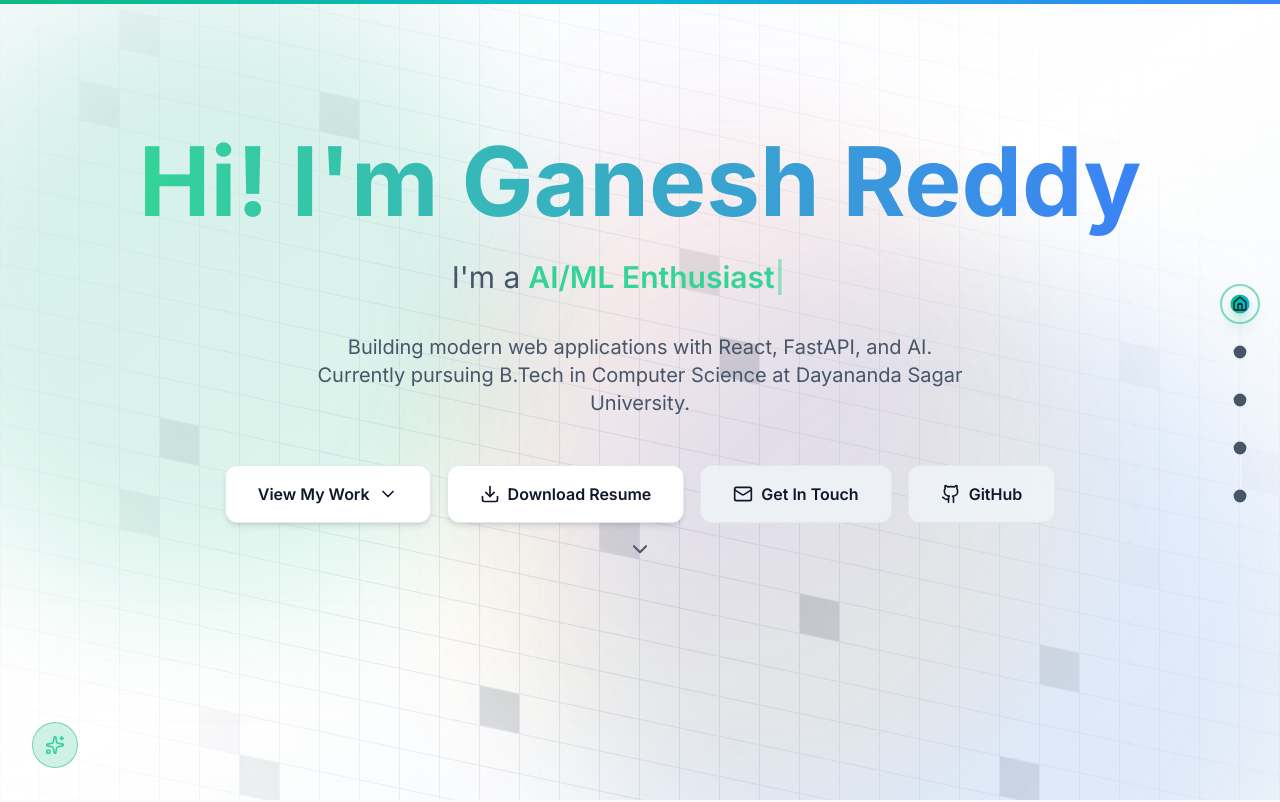
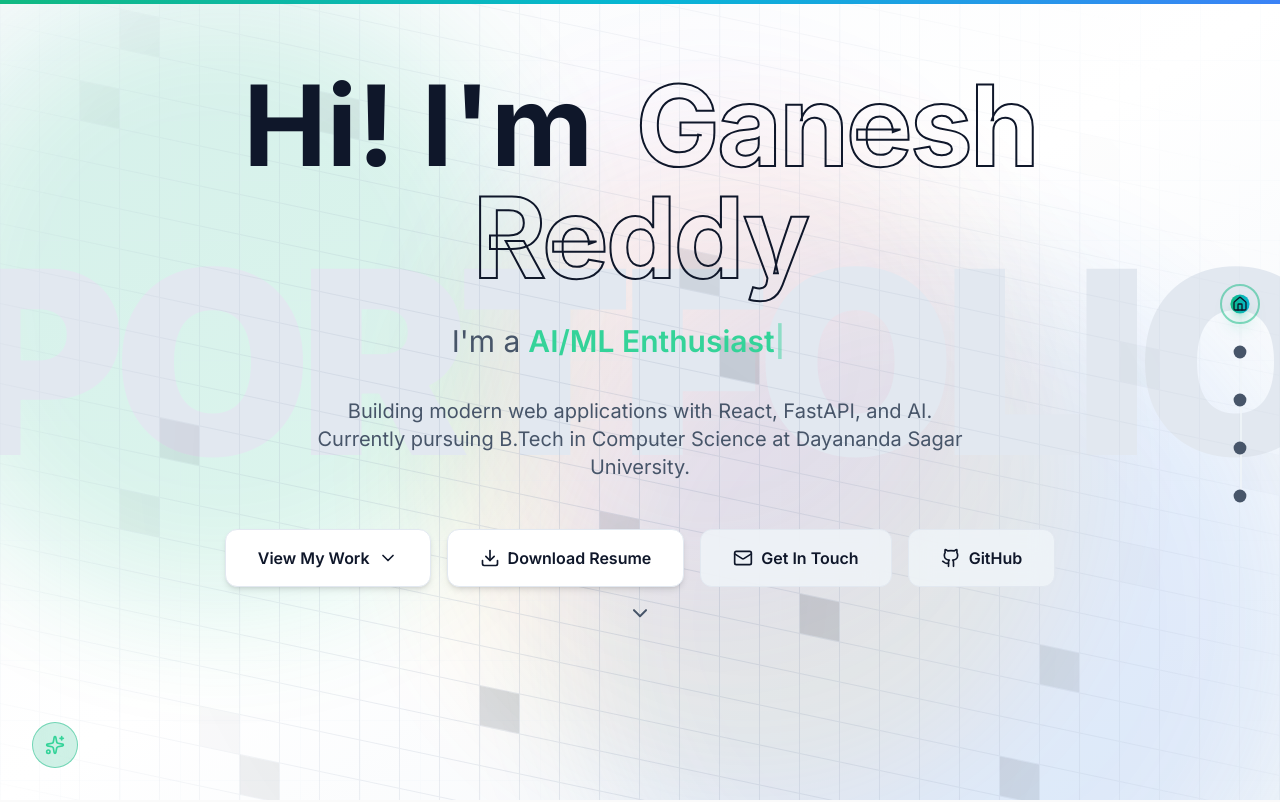
Before and after one commit to Ganesh-reddy005/portfolio, a Next.js app: page / in a window 1280 px wide. Shown: the top 802 px of the page. Built offline with nearby package versions, Linux system fonts and the light colour scheme.

Commit message:
Updated hero section

```diff
--- a/src/components/Hero.tsx
+++ b/src/components/Hero.tsx
@@ -52,17 +52,26 @@ export default function Hero() {
 
   return (
     <section id="home" className="min-h-screen flex items-center justify-center px-4 relative overflow-hidden pb-20">
+
+      {/* Massive Background Text */}
+      <div className="absolute top-1/2 left-1/2 -translate-x-1/2 -translate-y-[70%] md:-translate-y-[60%] pointer-events-none select-none z-0 flex items-center justify-center w-full">
+        <h1 className="text-[25vw] md:text-[20vw] font-black text-slate-200/90 md:text-slate-200 whitespace-nowrap tracking-tighter">
+          PORTFOLIO
+        </h1>
+      </div>
+
       <div className="max-w-5xl mx-auto text-center relative z-10">
 
-        {/* Name with Animated Gradient */}
+        {/* Name with Outline Effect */}
         <motion.h1
           initial={{ opacity: 0, y: 20 }}
           animate={{ opacity: 1, y: 0 }}
           transition={{ duration: 0.6, delay: 0.2 }}
-          className="text-5xl md:text-7xl lg:text-8xl font-bold mb-6 relative"
+          className="text-5xl md:text-7xl lg:text-[7rem] font-bold mb-6 relative leading-tight"
         >
-          <span className="bg-gradient-to-r from-emerald-400 via-blue-500 to-purple-500 bg-clip-text text-transparent bg-[length:200%_auto] animate-gradient">
-            Hi! I&apos;m Ganesh Reddy
+          <span className="text-slate-900 block md:inline">Hi! I&apos;m </span>
+          <span className="text-transparent [-webkit-text-stroke:2px_#0f172a] md:ml-4 tracking-tight">
+            Ganesh Reddy
           </span>
         </motion.h1>
 
```
